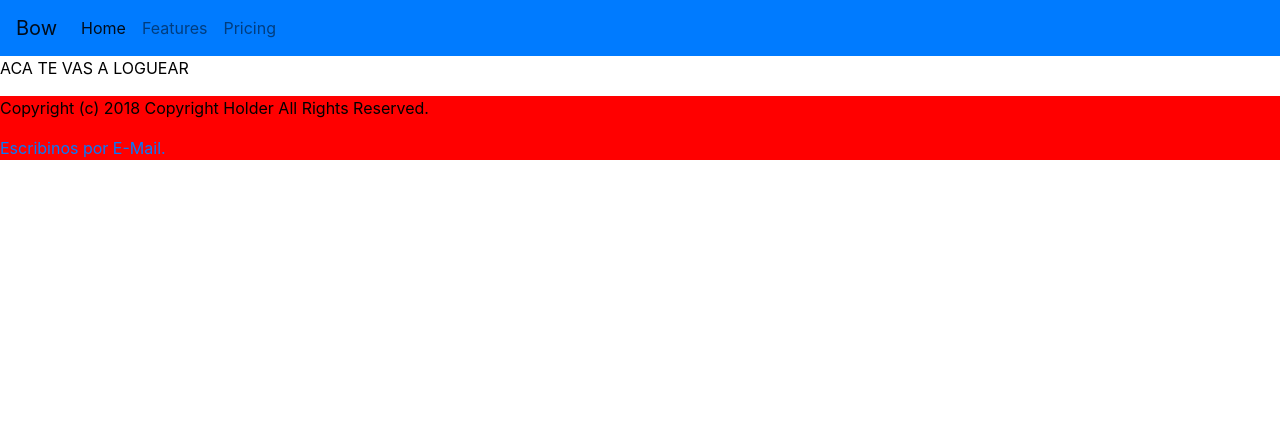
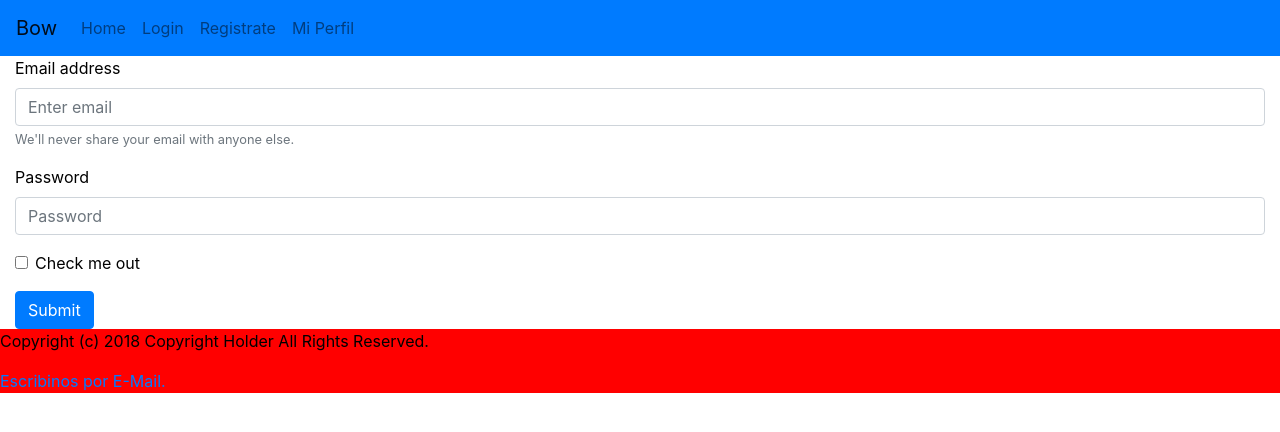
Before and after one commit to gerarroyo/ProyectoDH, a PHP site: page /login.php in a window 1280 px wide. Shown: the top 432 px of the page. Run offline with PHP 8.4, Linux system fonts and the light colour scheme.

Commit message:
formulario login y carrousel

```diff
--- a/css/index.css
+++ b/css/index.css
@@ -1,3 +1,4 @@
 main{
   width: 100%;
+  padding: 5%;
 }
--- a/header.php
+++ b/header.php
@@ -7,9 +7,10 @@
         </button>
         <div class="collapse navbar-collapse" id="navbarNavAltMarkup">
           <div class="navbar-nav">
-            <a class="nav-item nav-link active" href="#">Home <span class="sr-only">(current)</span></a>
-            <a class="nav-item nav-link" href="#">Features</a>
-            <a class="nav-item nav-link" href="#">Pricing</a>
+            <a class="nav-item nav-link" href="index.php">Home <span class="sr-only">(current)</span></a>
+            <a class="nav-item nav-link" href="login.php">Login</a>
+            <a class="nav-item nav-link" href="registro.php">Registrate</a>
+            <a class="nav-item nav-link" href="perfil.php">Mi Perfil</a>
           </div>
         </div>
       </nav>
--- a/login.php
+++ b/login.php
@@ -19,7 +19,24 @@
     </div>
     <div class="main-login">
       <main>
-        <p>ACA TE VAS A LOGUEAR</p>
+        <div class="container-fluid">
+          <form>
+            <div class="form-group">
+              <label for="exampleInputEmail1">Email address</label>
+              <input type="email" class="form-control" id="exampleInputEmail1" aria-describedby="emailHelp" placeholder="Enter email">
+              <small id="emailHelp" class="form-text text-muted">We'll never share your email with anyone else.</small>
+            </div>
+            <div class="form-group">
+              <label for="exampleInputPassword1">Password</label>
+              <input type="password" class="form-control" id="exampleInputPassword1" placeholder="Password">
+            </div>
+            <div class="form-group form-check">
+              <input type="checkbox" class="form-check-input" id="exampleCheck1">
+              <label class="form-check-label" for="exampleCheck1">Check me out</label>
+            </div>
+            <button type="submit" class="btn btn-primary">Submit</button>
+          </form>
+        </div>
       </main>
     </div>
     <div class="footer-registro">
```
Also changed, not shown: index.php (+22 -1 lines), 1 other file.
